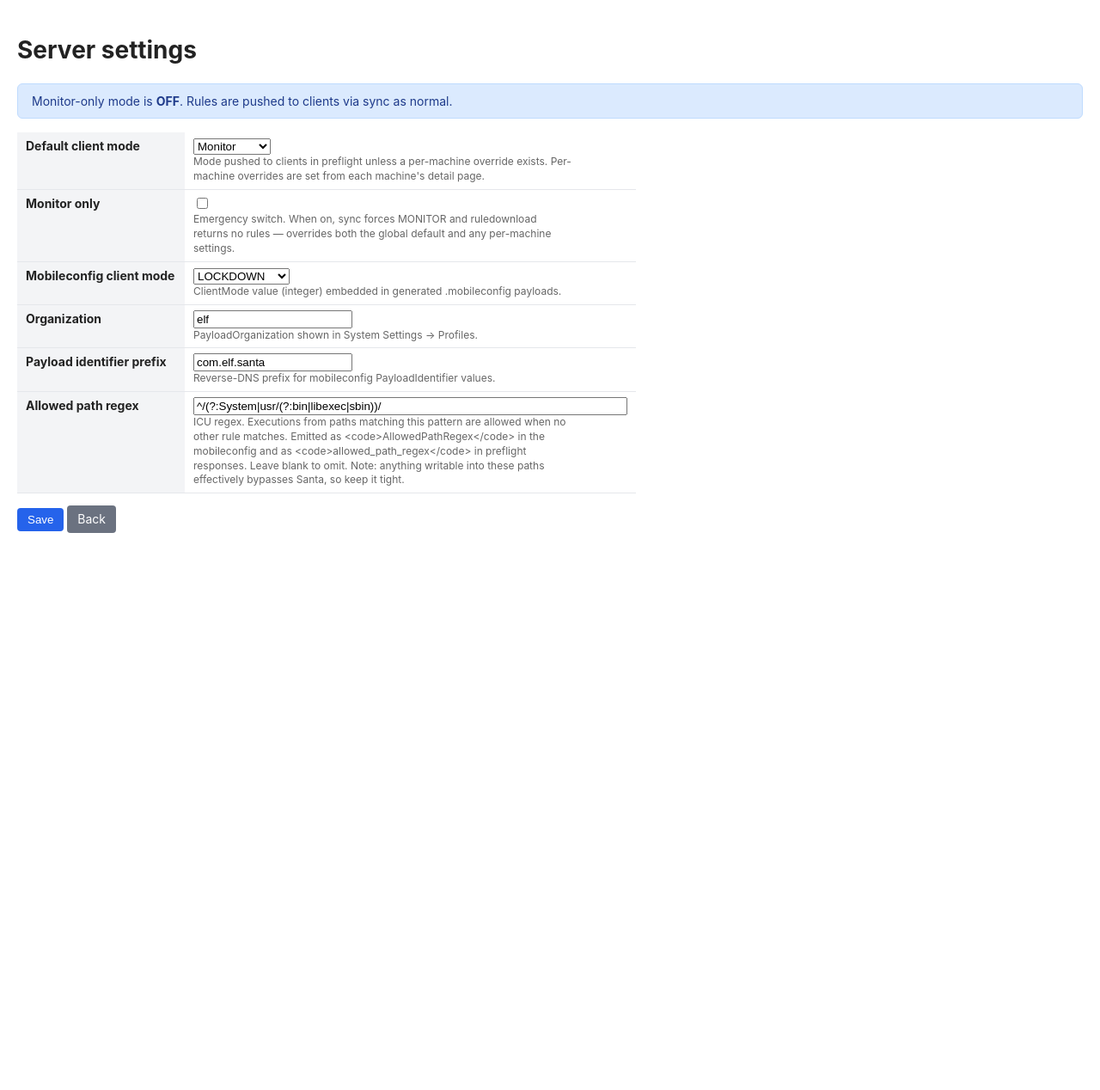
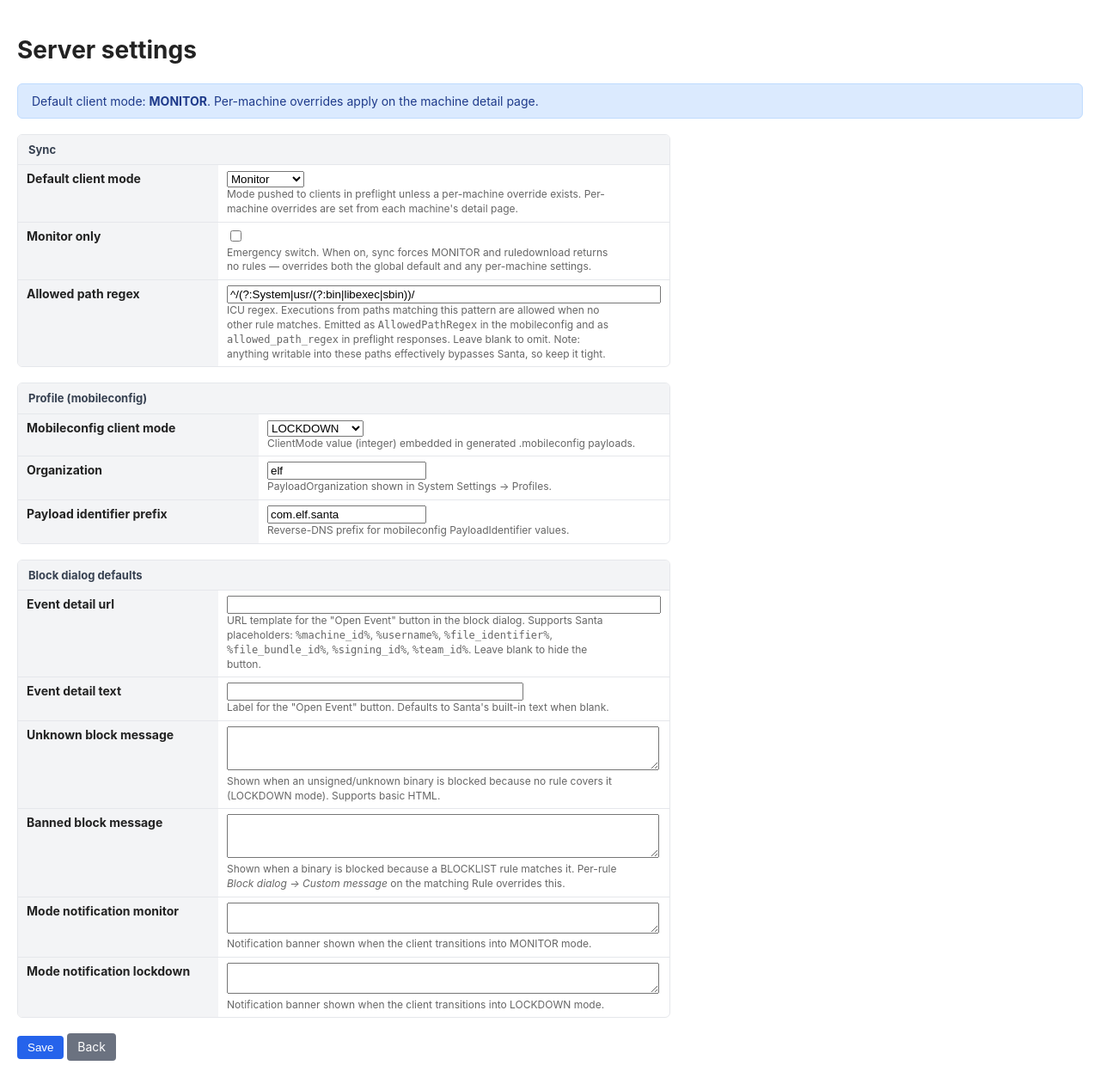
Before and after one commit to dcanora-lhps/elf, a Django app: page /settings/ in a window 1280 px wide. Shown: the part 48-1316 px from the top of the page at 86% size. Before the commit the page ends 668 px from the top, so only its background shows below. Run offline with Django 5.2, Linux system fonts and the light colour scheme; the visitor is signed in with stand-in values (Sample User, id 1); data comes from the database, SQL or seed files in the repository.

Commit message:
Add block dialog customization fields to ServerSettings, update templates, sync, and mobileconfig handling.

```diff
--- a/app/forms.py
+++ b/app/forms.py
@@ -13,10 +13,43 @@ class ServerSettingsForm(forms.ModelForm):
             "organization",
             "payload_identifier_prefix",
             "allowed_path_regex",
+            "event_detail_url",
+            "event_detail_text",
+            "unknown_block_message",
+            "banned_block_message",
+            "mode_notification_monitor",
+            "mode_notification_lockdown",
         ]
         widgets = {
             "allowed_path_regex": forms.TextInput(attrs={"size": 60}),
+            "event_detail_url": forms.TextInput(attrs={"size": 60}),
+            "event_detail_text": forms.TextInput(attrs={"size": 40}),
+            "unknown_block_message": forms.Textarea(attrs={"rows": 3, "cols": 60}),
+            "banned_block_message": forms.Textarea(attrs={"rows": 3, "cols": 60}),
+            "mode_notification_monitor": forms.Textarea(attrs={"rows": 2, "cols": 60}),
+            "mode_notification_lockdown": forms.Textarea(attrs={"rows": 2, "cols": 60}),
         }
+
+    # Section grouping for the settings template.
+    SECTIONS = (
+        ("Sync", ("default_client_mode", "monitor_only", "allowed_path_regex")),
+        ("Profile (mobileconfig)", ("mobileconfig_client_mode", "organization", "payload_identifier_prefix")),
+        (
+            "Block dialog defaults",
+            (
+                "event_detail_url",
+                "event_detail_text",
+                "unknown_block_message",
+                "banned_block_message",
+                "mode_notification_monitor",
+                "mode_notification_lockdown",
+            ),
+        ),
+    )
+
+    def sectioned_fields(self):
+        for title, names in self.SECTIONS:
+            yield title, [self[name] for name in names]
 
 
 class MachinePolicyForm(forms.ModelForm):
--- a/app/models.py
+++ b/app/models.py
@@ -365,6 +365,51 @@ class ServerSettings(models.Model):
             "Note: anything writable into these paths effectively bypasses Santa, so keep it tight."
         ),
     )
+    # Block-dialog customization. Pushed via preflight (sync) and embedded in mobileconfig.
+    # Per-rule custom_msg/custom_url still wins when set on a matching Rule.
+    event_detail_url = models.CharField(
+        max_length=1024,
+        blank=True,
+        default="",
+        help_text=(
+            'URL template for the "Open Event" button in the block dialog. Supports Santa '
+            "placeholders: <code>%machine_id%</code>, <code>%username%</code>, "
+            "<code>%file_identifier%</code>, <code>%file_bundle_id%</code>, "
+            "<code>%signing_id%</code>, <code>%team_id%</code>. Leave blank to hide the button."
+        ),
+    )
+    event_detail_text = models.CharField(
+        max_length=64,
+        blank=True,
+        default="",
+        help_text='Label for the "Open Event" button. Defaults to Santa\'s built-in text when blank.',
+    )
+    unknown_block_message = models.TextField(
+        blank=True,
+        default="",
+        help_text=(
+            "Shown when an unsigned/unknown binary is blocked because no rule covers it "
+            "(LOCKDOWN mode). Supports basic HTML."
+        ),
+    )
+    banned_block_message = models.TextField(
+        blank=True,
+        default="",
+        help_text=(
+            "Shown when a binary is blocked because a BLOCKLIST rule matches it. Per-rule "
+            "<em>Block dialog → Custom message</em> on the matching Rule overrides this."
+        ),
+    )
+    mode_notification_monitor = models.TextField(
+        blank=True,
+        default="",
+        help_text="Notification banner shown when the client transitions into MONITOR mode.",
+    )
+    mode_notification_lockdown = models.TextField(
+        blank=True,
+        default="",
+        help_text="Notification banner shown when the client transitions into LOCKDOWN mode.",
+    )
 
     class Meta:
         verbose_name = "Server settings"
--- a/app/sync.py
+++ b/app/sync.py
@@ -107,7 +107,22 @@ def preflight(request, body, machine_id):
     }
     if server_settings.allowed_path_regex:
         response["allowed_path_regex"] = server_settings.allowed_path_regex
+    for src, dst in _DIALOG_PREFLIGHT_KEYS:
+        v = getattr(server_settings, src) or ""
+        if v:
+            response[dst] = v
     return JsonResponse(response)
+
+
+# (ServerSettings field name, preflight JSON key). Per santa.dev configuration keys.
+_DIALOG_PREFLIGHT_KEYS = (
+    ("event_detail_url", "event_detail_url"),
+    ("event_detail_text", "event_detail_text"),
+    ("unknown_block_message", "unknown_block_message"),
+    ("banned_block_message", "banned_block_message"),
+    ("mode_notification_monitor", "mode_notification_monitor"),
+    ("mode_notification_lockdown", "mode_notification_lockdown"),
+)
 
 
 _EVENT_DIRECT_FIELDS = (
--- a/templates/server_settings.html
+++ b/templates/server_settings.html
@@ -9,20 +9,25 @@
 </div>
 {% else %}
 <div class="banner info">
-  Monitor-only mode is <strong>OFF</strong>. Rules are pushed to clients via sync as normal.
+  Default client mode: <strong>{{ settings.default_client_mode }}</strong>. Per-machine overrides apply on the machine detail page.
 </div>
 {% endif %}
 
-<form method="post" style="max-width: 720px;">{% csrf_token %}
+<form method="post" style="max-width: 760px;">{% csrf_token %}
 {{ form.non_field_errors }}
-<table>
-{% for field in form %}
-<tr>
-  <th style="width: 260px;"><label for="{{ field.id_for_label }}">{{ field.label }}</label></th>
-  <td>{{ field }}{% if field.help_text %}<div style="color:#666;font-size:12px;max-width:440px">{{ field.help_text }}</div>{% endif %}{{ field.errors }}</td>
-</tr>
+{% for section_title, fields in form.sectioned_fields %}
+<div class="form-section">
+  <h3>{{ section_title }}</h3>
+  <table>
+    {% for field in fields %}
+    <tr>
+      <th style="width: 260px;"><label for="{{ field.id_for_label }}">{{ field.label }}</label></th>
+      <td>{{ field }}{% if field.help_text %}<div style="color:#666;font-size:12px;max-width:460px">{{ field.help_text|safe }}</div>{% endif %}{{ field.errors }}</td>
+    </tr>
+    {% endfor %}
+  </table>
+</div>
 {% endfor %}
-</table>
 <p>
   <button class="btn" type="submit">Save</button>
   <a class="btn secondary" href="{% url 'dashboard' %}">Back</a>
```
Also changed, not shown: app/mobileconfig.py (+14 -0 lines), app/migrations/0011_serversettings_banned_block_message_and_more.py (added).
